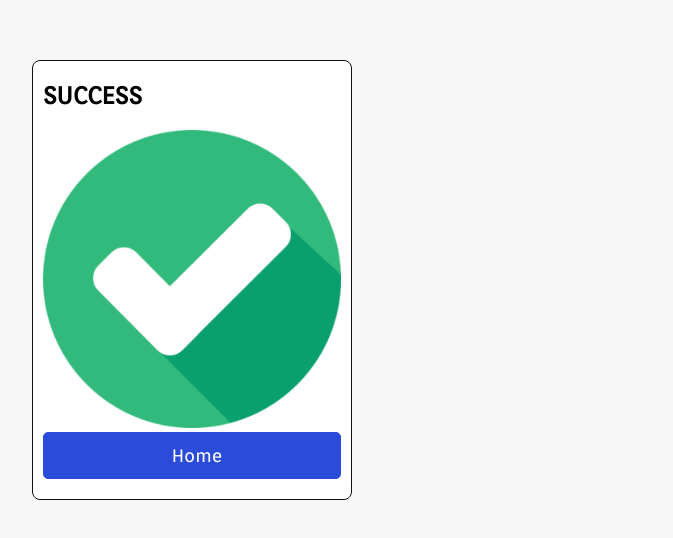
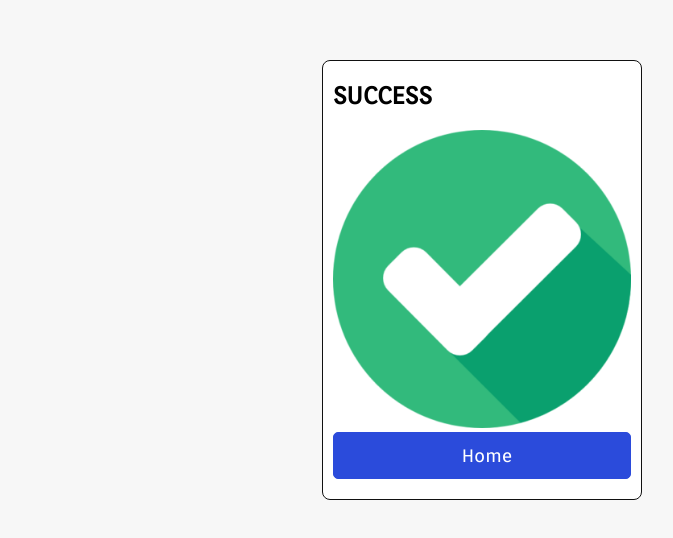
Before and after one commit to Jezitis/currency-exchange, a Vue app: page /success in a window 1280 px wide. Shown: the part 120-658 px from the top of the page, without its empty margins (158-831 px from the left). Built offline with nearby package versions, Linux system fonts and the light colour scheme.

Commit message:
hot fixes

```diff
--- a/src/assets/styles/common/_base.scss
+++ b/src/assets/styles/common/_base.scss
@@ -39,7 +39,6 @@ ul {
 
 .page-container {
   max-width: 900px;
-  width: 100%;
   display: flex;
   flex-wrap: wrap;
   justify-content: space-between;
--- a/src/pages/Exchanges.vue
+++ b/src/pages/Exchanges.vue
@@ -94,6 +94,7 @@ export default {
       }
     },
     calculatePay(val) {
+      this.recieveAmount = parseFloat(val);
       const converted = Math.fround(val / this.currentRate);
       const commission = Math.round(converted * this.currentPair.commission);
       const result = parseFloat(converted + commission);
@@ -102,6 +103,7 @@ export default {
         : (this.payAmount = result);
     },
     calculateRecieve(val) {
+      this.payAmount = parseFloat(val);
       const converted = val * this.currentRate;
       const commission = converted * this.currentPair.commission;
       const result = parseFloat(converted - commission);
--- a/src/pages/SuccessfullyExchange.vue
+++ b/src/pages/SuccessfullyExchange.vue
@@ -4,10 +4,12 @@
       <h2 class="secondary-heading">
         SUCCESS
       </h2>
+      <div class="card-content">
         <img src="..\..\src\assets\success.png" alt="Exchange was successfull" />
         <button class="btn-exchange dblock" @click="$router.push('/')">
           Home
         </button>
+      </div>
     </section>
   </div>
 </template>
```
